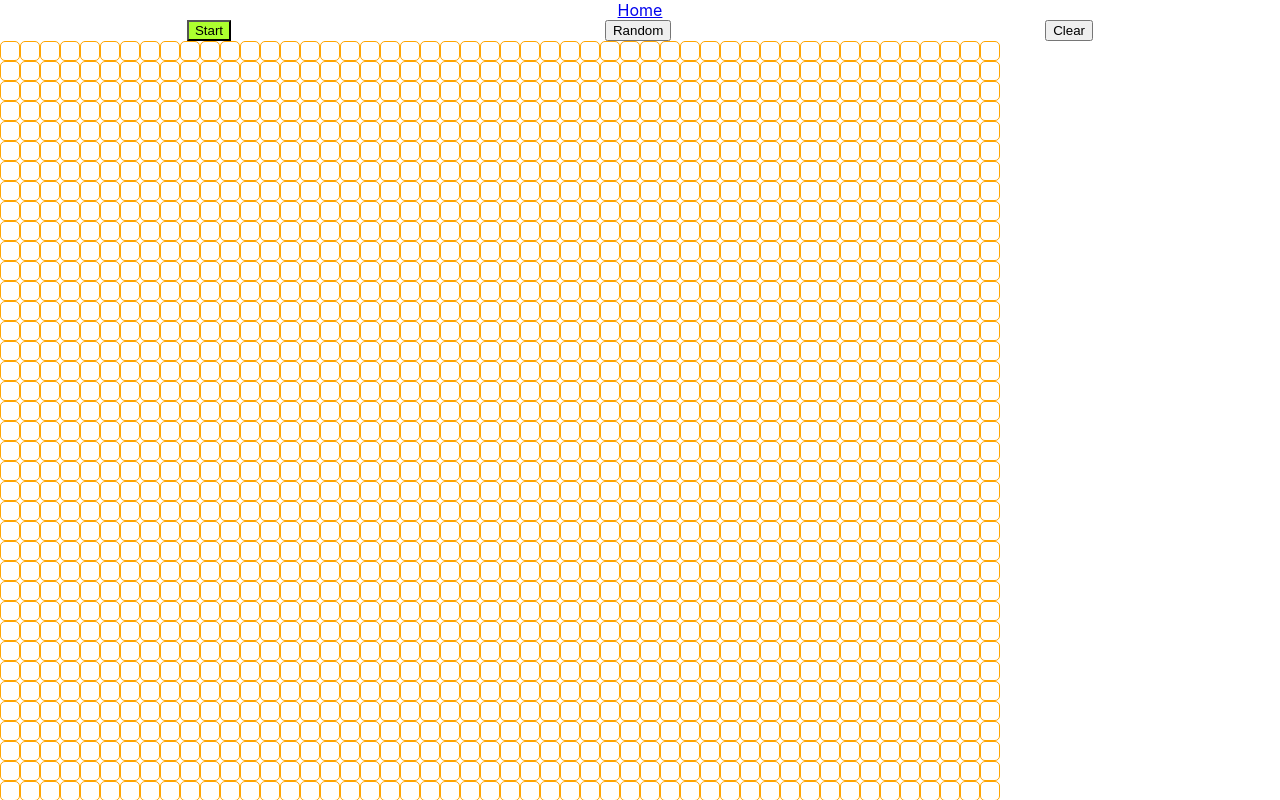
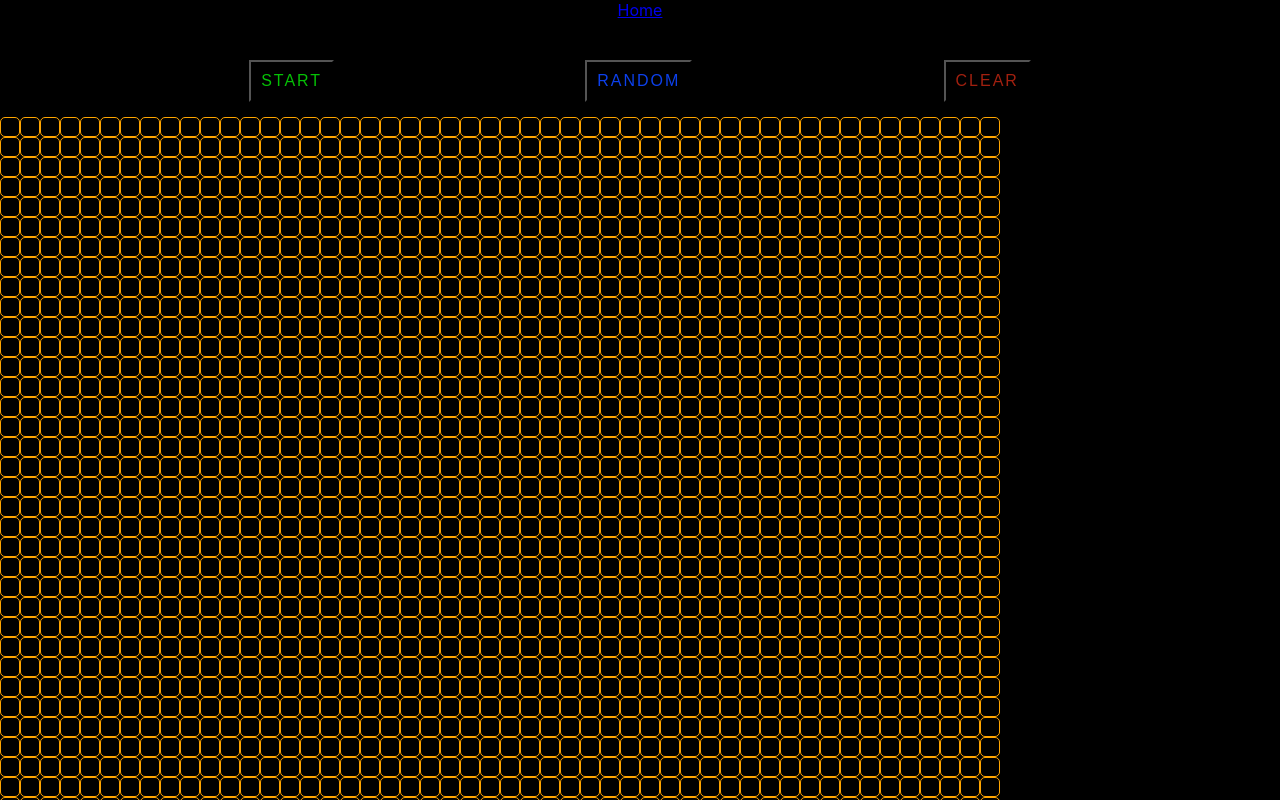
Before and after one commit to nataliastewart/Cellular_Automata, a React (Create React App) app in the folder game-of-life/: page /app in a window 1280 px wide. Shown: the top 800 px of the page. Built offline with nearby package versions, Linux system fonts and the light colour scheme.

Commit message:
Buttons styled - done

```diff
--- a/game-of-life/src/components/Game.js
+++ b/game-of-life/src/components/Game.js
@@ -106,6 +106,7 @@
         </button>
 
         <button
+          className="Radom"
           onClick={() => {
             const rows = [];
             for (let i = 0; i < numRows; i++) {
@@ -120,6 +121,7 @@
           Random
         </button>
         <button
+          className="Clear"
           onClick={() => {
             setGrid(generateEmptyGrid());
           }}
@@ -162,12 +164,3 @@
 }
 
 export default App;
-
-//  <h2>Welcome to John Conway's "Game of Life"</h2>
-//       <img
-//         src={
-//           "https://camo.githubusercontent.com/32a6b1daed761b24dfef7d47fbd22f0be0bb51b2/68747470733a2f2f746b2d6173736574732e6c616d6264617363686f6f6c2e636f6d2f39616630663537362d376632312d343133332d393164662d3930373531353931326466355f636f6e7761792e676966"
-//         }
-//         className="game-logo"
-//         alt="cellular automata"
-//       />
--- a/game-of-life/src/components/Home.js
+++ b/game-of-life/src/components/Home.js
@@ -14,7 +14,7 @@
         alt="cellular automata"
       />
       <Link className="Home-link" to="/app">
-        <p class="flux">PLAY!</p>
+        <p class="flux">Click to PLAY!</p>
       </Link>
     </div>
   );
--- a/game-of-life/src/styling/App.css
+++ b/game-of-life/src/styling/App.css
@@ -5,12 +5,8 @@
 
 .App-wrap {
   text-align: center;
-  background-color: white;
+  background-color: black;
   justify-content: space-around;
-}
-
-.game-logo {
-  width: 15%;
 }
 
 .App-header {
@@ -39,9 +35,99 @@
 
 .wrap-buttons {
   display: flex;
-  justify-content: space-around;
+  justify-content: space-evenly;
+  padding-bottom: 1%;
+  padding-top: 3%;
 }
 
 .start-stop {
-  background-color: greenyellow;
+  margin: 2px;
+  padding: 2px;
+  display: flex;
+  height: 5%;
+  justify-content: center;
+  align-items: center;
+  background-color: #000;
+  font-family: sans-serif;
 }
+
+/* styling the button*/
+.start-stop {
+  padding: 10px 10px;
+  display: inline-block;
+  color: #05c005;
+  letter-spacing: 2px;
+  text-transform: uppercase;
+  text-decoration: none;
+  font-size: 1em;
+  overflow: hidden;
+}
+
+/*creating animation effect*/
+.start-stop:hover {
+  color: #111;
+  background: #39ff14;
+  box-shadow: 0 0 50px #39ff14;
+}
+
+/*--------------------Radom-----*/
+.Radom {
+  margin: 2px;
+  padding: 2px;
+  display: flex;
+  height: 5%;
+  justify-content: center;
+  align-items: center;
+  background-color: #000;
+  font-family: sans-serif;
+}
+
+/* styling the button*/
+.Radom {
+  padding: 10px 10px;
+  display: inline-block;
+  color: #0c40ec;
+  letter-spacing: 2px;
+  text-transform: uppercase;
+  text-decoration: none;
+  font-size: 1em;
+  overflow: hidden;
+}
+
+/*creating animation effect*/
+.Radom:hover {
+  color: #111;
+  background: #072eda;
+  box-shadow: 0 0 50px #1165e4;
+}
+
+/*--------------------Clear-----*/
+.Clear {
+  margin: 2px;
+  padding: 2px;
+  display: flex;
+  height: 5%;
+  justify-content: center;
+  align-items: center;
+  background-color: #000;
+  font-family: sans-serif;
+}
+
+/* styling the button*/
+.Clear {
+  padding: 10px 10px;
+  display: inline-block;
+  color: #a1200f;
+  letter-spacing: 2px;
+  text-transform: uppercase;
+  text-decoration: none;
+  font-size: 1em;
+  overflow: hidden;
+}
+
+/*creating animation effect*/
+.Clear:hover {
+  color: #111;
+  background: #d10000;
+  box-shadow: 0 0 50px #f50606;
+}
--- a/game-of-life/src/styling/Home.css
+++ b/game-of-life/src/styling/Home.css
@@ -34,25 +34,25 @@
 
 .neon {
   font-family: neon;
-  color: #fb4264;
+  color: orange;
   font-size: 4vw;
   line-height: 2vw;
-  text-shadow: 0 0 3vw #f40a35;
+  text-shadow: 0 0 3vw black;
 }
 
 .flux {
   font-family: neon;
   color: #426dfb;
-  font-size: 5vw;
+  font-size: 3vw;
   line-height: 1%;
   text-shadow: 0 0 3vw #2356ff;
 }
 
-.neon {
-  animation: neon 1s ease infinite;
-  -moz-animation: neon 1s ease infinite;
-  -webkit-animation: neon 1s ease infinite;
-}
+/* .neon {
+  animation: neon 5s ease-in-out infinite alternate;
+  -moz-animation: neon 5s ease-in-out infinite alternate;
+  -webkit-animation: neon 5s ease-in-out infinite alternate;
+} */
 
 @keyframes neon {
   0%,
@@ -69,10 +69,10 @@
 }
 
 .flux {
-  animation: flux 2s linear infinite;
-  -moz-animation: flux 2s linear infinite;
-  -webkit-animation: flux 2s linear infinite;
-  -o-animation: flux 2s linear infinite;
+  animation: flux 1s linear infinite;
+  -moz-animation: flux 1s linear infinite;
+  -webkit-animation: flux 1s linear infinite;
+  -o-animation: flux 1s linear infinite;
 }
 
 @keyframes flux {
```
